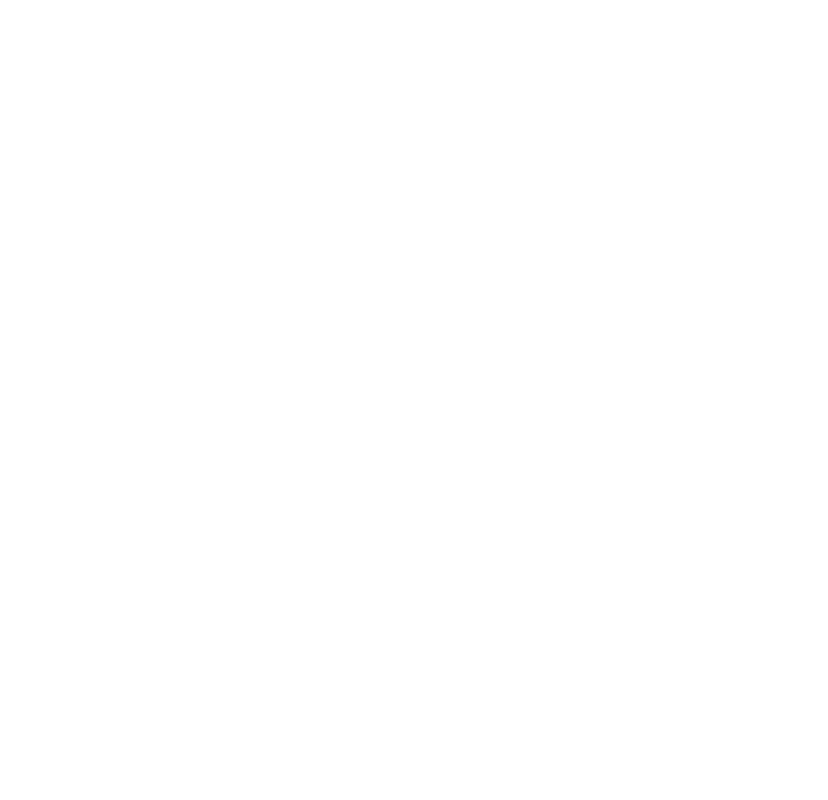
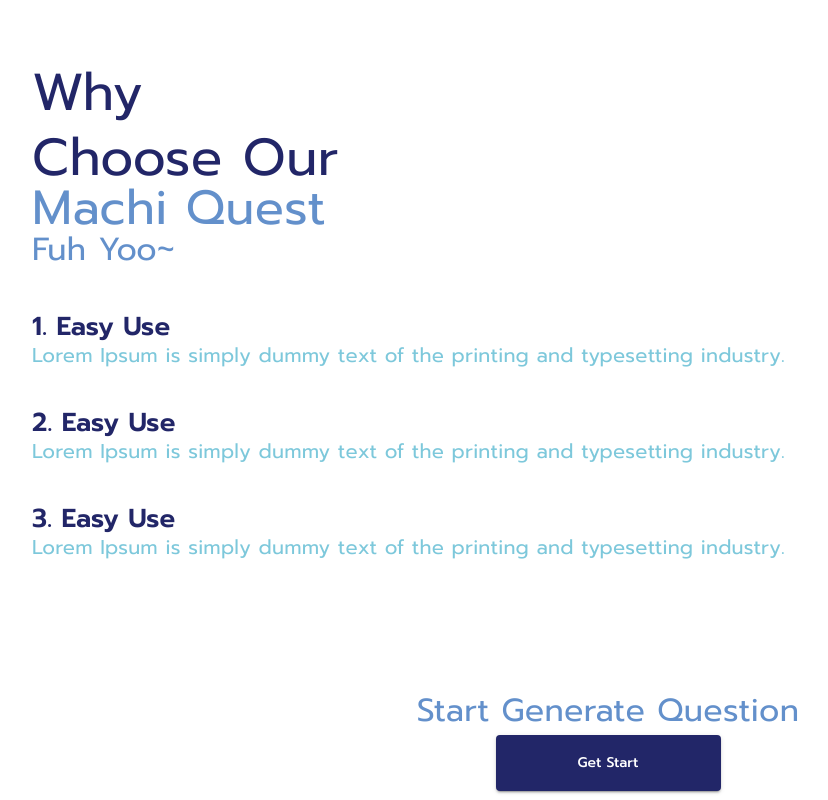
Before and after one commit to SuperAISS2-Bann-Machima/machi_nlp, a React (Create React App) app: page / in a window 1280 px wide. Shown: the part 1680-2480 px from the top of the page, without its empty margins (32-860 px from the left). Before the commit the page ends 1659 px from the top, so only its background shows below. Built offline with nearby package versions, Linux system fonts and the light colour scheme; a web font is replaced by a local one.

Commit message:
🎨 completed home page

```diff
--- a/src/features/core/index.js
+++ b/src/features/core/index.js
@@ -2,10 +2,10 @@
 import { withController } from '../../hoc/withController'
 import { makeStyles } from '@mui/styles'
 import DetailCard from "../../components/common/DetailCard"
-import { featureDetails, featureOverviews } from '../../data/core'
+import { featureDetails, featureOverviews, whyUs } from '../../data/core'
 import { Container, Grid, Typography } from "@mui/material"
 import cover from '../../assets/images/cover.png'
-import { BACKGROUND, INFO, WHITE } from "../../constant/colors"
+import { BACKGROUND, INFO, PRIMARY, SECONDARY, WHITE } from "../../constant/colors"
 import Button from '../../components/common/Button'
 
 function Core() {
@@ -101,12 +101,51 @@
                 </div>
                 {/* Feature Detail */}
 
+                {/* Why Us */}
+                <div className={classes.yusContainer}>
+                    <Container sx={{ my: 10 }}>
+                        <div className={classes.yusLabels}>
+                            <Typography className={classes.yusHeader1}>Why</Typography>
+                            <Typography className={classes.yusHeader1}>Choose Our</Typography>
+                            <Typography className={classes.yusHeader2}>Machi Quest</Typography>
+                            <Typography className={classes.yusHeader3}>Fuh Yoo~</Typography>
+                        </div>
+
+                        <div className={classes.yusList}>
+                            {
+                                whyUs.map((item, ind) => {
+                                    const title = `${ind + 1}. ${item.title}`
+                                    return (
+                                        <div key={ind} className={classes.yusListItem}>
+                                            <Typography className={classes.yusListItemTitle}>{title}</Typography>
+                                            <Typography className={classes.yusListItemDesc}>{item.desc}</Typography>
+                                        </div>
+                                    )
+                                })
+                            }
+                        </div>
+
+                        <div className={classes.yusGetStart}>
+                            <Typography className={classes.yusHeader3}>
+                                Start Generate Question
+                            </Typography>
+                            <Button
+                                title="Get Start"
+                                colorBtn={BACKGROUND}
+                                sx={{ padding: 2, width: 225 }}
+                            />
+                        </div>
+                    </Container>
+                </div>
+                {/* Why Us */}
+
             </div>
         </>
     )
 }
 
 const useStyles = makeStyles((theme) => ({
+    // Cover Style
     coverContainer: {
         backgroundImage: `url(${cover})`,
         backgroundRepeat: 'no-repeat',
@@ -153,6 +192,9 @@
             marginTop: 50
         }
     },
+    // Cover Style
+
+    // Overview Style
     overviewContainer: {
         width: '100%',
         minHeight: 10,
@@ -177,6 +219,9 @@
         lineHeight: 1,
         color: WHITE
     },
+    // Overview Style
+
+    // Feature Detail
     featureDetailContainer: {
         backgroundColor: INFO,
         border: `1px solid ${INFO}`,
@@ -204,6 +249,63 @@
         textAlign: 'center',
         fontFamily: 'Prompt'
     },
+    // Feature Detail
+
+    // Why Us
+    yusContainer: {
+        backgroundColor: WHITE,
+        border: `1px solid ${WHITE}`,
+        marginBottom: '200px'
+    },
+    yusLabels: {
+        fontFamily: 'Prompt'
+    },
+    yusHeader1: {
+        fontFamily: 'Prompt',
+        fontSize: 52,
+        color: BACKGROUND,
+        lineHeight: 1.25
+    },
+    yusHeader2: {
+        fontFamily: 'Prompt',
+        fontSize: 48,
+        color: PRIMARY,
+        lineHeight: 0.75
+    },
+    yusHeader3: {
+        fontFamily: 'Prompt',
+        fontSize: 32,
+        color: PRIMARY
+    },
+    yusList: {
+
+    },
+    yusListItem: {
+        marginTop: 40
+    },
+    yusListItemTitle: {
+        fontFamily: 'Prompt',
+        fontSize: 26,
+        fontWeight: 'bold',
+        color: BACKGROUND,
+        lineHeight: 1
+    },
+    yusListItemDesc: {
+        fontFamily: 'Prompt',
+        fontSize: 20,
+        color: SECONDARY
+    },
+    yusGetStart: {
+        marginTop: 125,
+        display: 'flex',
+        flexDirection: 'column',
+        justifyContent: 'center',
+        alignItems: 'center'
+    },
+    yusGetStartButton: {
+
+    }
+    // Why Us
 }))
 
 export default withController(CoreProvider)(Core)
```
